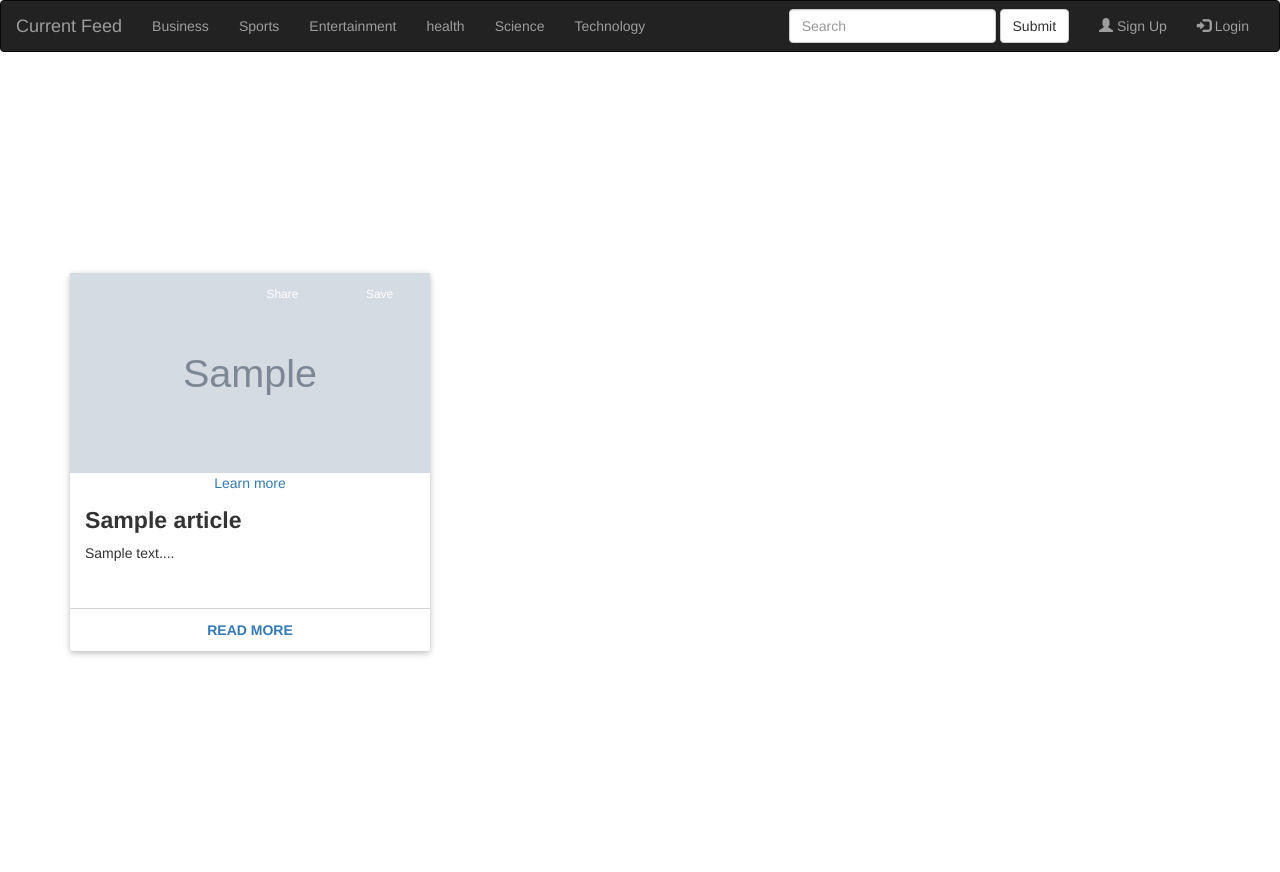
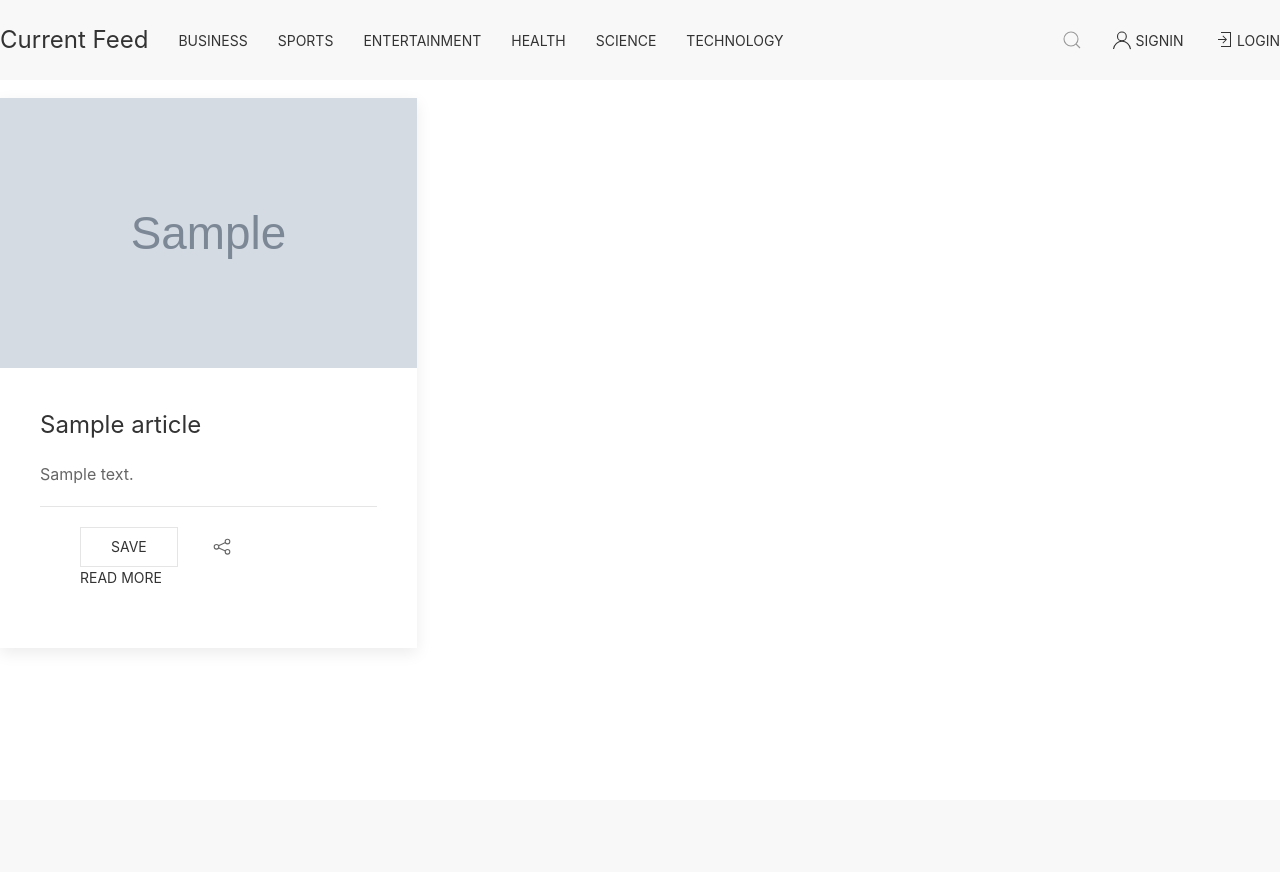
Before and after one commit to kulshreshtha19/Current-Feed, a Django app: template currentfeed/apidataget/templates/apidataget/front.html in a window 1280 px wide. After the commit the page ends 583 px from the top, so only its background shows below. Run offline with Django 3.2, Linux system fonts and the light colour scheme; the template is opened without the code that fills it: most values are stand-ins (such as "Sample title", 1, 10 or a date in 2020); grey boxes marked "Sample" are stand-in pictures; some libraries are stand-ins or nearby versions.

Commit message:
Modified Navbar and card Layout

```diff
--- a/currentfeed/apidataget/templates/apidataget/Nav.html
+++ b/currentfeed/apidataget/templates/apidataget/Nav.html
@@ -1,50 +1,54 @@
-<html lang="en">
+<html>
 <head>
-    <meta charset="UTF-8">
-    <meta name="viewport" content="width=device-width, initial-scale=1">
-    <link rel="stylesheet" href="https://maxcdn.bootstrapcdn.com/bootstrap/3.3.7/css/bootstrap.min.css">
-    <script src="https://ajax.googleapis.com/ajax/libs/jquery/3.3.1/jquery.min.js"></script>
-    <script src="https://maxcdn.bootstrapcdn.com/bootstrap/3.3.7/js/bootstrap.min.js"></script>
+        <link rel="stylesheet" href="https://cdnjs.cloudflare.com/ajax/libs/uikit/3.0.0-rc.20/css/uikit.min.css" />
+        <script src="https://cdnjs.cloudflare.com/ajax/libs/uikit/3.0.0-rc.20/js/uikit.min.js"></script>
+        <script src="https://cdnjs.cloudflare.com/ajax/libs/uikit/3.0.0-rc.20/js/uikit-icons.min.js"></script>
+        <script src="uikit/dist/js/uikit-icons.min.js"></script>
 </head>
 <body>
-    <nav class="navbar navbar-inverse">
-  <div class="container-fluid">
-    <div class="navbar-header">
-      <button type="button" class="navbar-toggle" data-toggle="collapse" data-target="#myNavbar">
-        <span class="icon-bar"></span>
-        <span class="icon-bar"></span>
-        <span class="icon-bar"></span>
-      </button>
-      <a class="navbar-brand" href="#">Current Feed</a>
+    <div uk-sticky="sel-target: .uk-navbar-container; cls-active: uk-navbar-sticky">
+        <nav class="uk-navbar-container" uk-navbar>
+                <div class="uk-navbar-left">
+                    <a class="uk-navbar-item uk-logo" href="#">Current Feed</a>
+                    <ul class="uk-navbar-nav">
+                        <li class="uk-active"><a href="{% url 'category' type='business' %}">Business</a></li>
+                        <li class="uk-active"><a href="{% url 'category' type='sports' %}">Sports</a></li>
+                        <li class="uk-active"><a href="{% url 'category' type='entertainment' %}">Entertainment</a></li>
+                        <li class="uk-active"><a href="{% url 'category' type='health' %}">Health</a></li>
+                        <li class="uk-active"><a href="{% url 'category' type='science' %}">Science</a></li>
+                        <li class="uk-active"><a href="{% url 'category' type='technology' %}">Technology</a></li>
+                    </ul>
+
                 </div>
-    <div class="collapse navbar-collapse" id="myNavbar">
-      <ul class="nav navbar-nav navbar-left">
-          <li><a href="{% url 'category' type='business' %}">Business</a></li>
-          <li><a href="{% url 'category' type='sports' %}">Sports</a></li>
-          <li><a href="{% url 'category' type='entertainment' %}">Entertainment</a></li>
-          <li><a href="{% url 'category' type='health' %}">health</a></li>
-          <li><a href="{% url 'category' type='science' %}">Science</a></li>
-          <li><a href="{% url 'category' type='technology' %}">Technology</a></li>
-      </ul>
-      <ul class="nav navbar-nav navbar-right">
-            <form class="navbar-form navbar-left" action="{% url 'search' %}" method="get">
-{#                {% csrf_token %}#}
-                <div class="form-group">
-                  <input type="text" class="form-control" placeholder="Search" name="var">
+
+                <div class="uk-navbar-right">
+                        <div>
+                                <a class="uk-navbar-toggle" href="#" uk-search-icon></a>
+                                <div class="uk-navbar-dropdown" uk-drop="mode: click; cls-drop: uk-navbar-dropdown; boundary: !nav">
+
+                                    <div class="uk-grid-small uk-flex-middle" uk-grid>
+                                        <div class="uk-width-expand">
+                                            <form class="uk-search uk-search-navbar uk-width-1-1" action="{% url 'search' %}" method="get">
+                                                {% csrf_token %}
+                                                <input class="uk-search-input" type="search" placeholder="Search..." name="var" autofocus>
+                                            </form>
                                         </div>
-                <button type="submit" class="btn btn-default">Submit</button>
-              </form>
-
+                                        <div class="uk-width-auto">
+                                            <a class="uk-navbar-dropdown-close" href="#" uk-close></a>
+                                        </div>
+                                    </div>
+                                </div>
+                            </div>
+                    <ul class="uk-navbar-nav">
                         {% if user.is_authenticated %}
-             <li><a href="{% url 'logout' %}"><span class="glyphicon glyphicon-user"></span> Logout({{ user }})</a></li>
+                            <li class="uk-active"><a href="{% url 'logout' %}"><span uk-icon="sign-out"></span>Logout({{ user }})</a></li>
                         {% else %}
-             <li><a href="{% url 'signup' %}"><span class="glyphicon glyphicon-user"></span> Sign Up</a></li>
-             <li><a href="{% url 'login' %}"><span class="glyphicon glyphicon-log-in"></span> Login</a></li>
+                            <li class="uk-active"><a href="{% url 'signup' %}"><span uk-icon="user"></span>Signin</a></li>
+                            <li class="uk-active"><a href="{% url 'login' %}"><span uk-icon="sign-in"></span>Login</a></li>
                         {% endif %}
                     </ul>
                 </div>
+            </nav>
     </div>
-</nav>
-
 </body>
 </html>
--- a/currentfeed/apidataget/templates/apidataget/front.html
+++ b/currentfeed/apidataget/templates/apidataget/front.html
@@ -1,42 +1,31 @@
 {% extends 'apidataget/home.html' %}
 
 {% block content %}
-<div class="row">
     {% for article in des %}
-{#          <div class="column">#}
-{#            <div class="card">#}
-{#                <p>{{ article.title }}</p>#}
-{#                <h5>Title description, Dec 7, 2017</h5>#}
-{#                <img src="{{ article.urlToImage }}" style="height: 100px">#}
-{#                <p>Some text..</p>#}
-{#                <p>{{ article.description|slice:":100"|add:"..."}}</p>#}
-{#            </div>#}
-{#          </div>#}
-
-                            <div class="col-xs-12 col-sm-4">
-                                        <div class="card">
-                                       <div class="image">
-                                        <img src="{{ article.urlToImage }}" style="height: 200px" />
-
-                                        <button class="save">Save</button>
-                                        <button class="share" onclick="" >Share</button>
-                                        <a href="manually" class="avia-slideshow-button avia-button avia-color-light avia-multi-slideshow-button" data-duration="800" data-easing="easeInOutQuad">Learn more</a>
-                                    </div>
-                                    <div class="card-content">
-                                        <h4 class="card-title">
-                                             {{ article.title }}
-                                        </h4>
-                                        <p class="" style="text-align: justify;height: 40px">
-                                            {{ article.description|slice:":100"|add:"..."}}
-                                        </p>
-                                    </div>
-                                    <div class="card-read-more">
-                                        <a href="{{ article.url }}" class="btn btn-link btn-block">
-                                            Read More
-                                        </a>
-                                    </div>
-                                </div>
+        {% if article.urlToImage != None and article.title != None and article.description != None and article.url != None%}
+            <div>
+                <div class="uk-card uk-card-default">
+                    <div class="uk-card-media-top">
+                        <img src="{{ article.urlToImage }}" alt="" style="height: 270px;width: 100%">
+                    </div>
+                    <div class="uk-card-body">
+                        <h3 class="uk-card-title">{{ article.title }}</h3>
+                        <p> {{ article.description}}</p>
+                        <div class="uk-card-footer uk-inline">
+                            <button class="uk-button uk-button-default">Save</button>
+                            <button class="uk-button" uk-icon="icon: social"></button>
+                            <div uk-dropdown>
+                                <ul class="uk-nav uk-dropdown-nav">
+                                    <li><a href="https://www.facebook.com/sharer.php?u={{ article.url }}"> facebook <span uk-icon="facebook"></span></a></li>
+                                    <li><a href="https://twitter.com/intent/tweet?url={{ article.url }}"> twitter <span uk-icon="twitter"></span></a></li>
+                                    <li><a href="https://www.linkedin.com/shareArticle?mini=true&url={{ article.url }}"> linkedin <span uk-icon="linkedin"></span></a></li>
+                                </ul>
                             </div>
+                            <a href="{{ article.url }}" class="uk-button uk-button-text">Read more</a>
+                        </div>
+                    </div>
+                </div>
+            </div>
+        {% endif %}
     {% endfor %}
-</div>
 {% endblock %}
--- a/currentfeed/apidataget/templates/apidataget/home.html
+++ b/currentfeed/apidataget/templates/apidataget/home.html
@@ -5,25 +5,19 @@
   <title>Current Feed</title>
   <meta charset="utf-8">
   <meta name="viewport" content="width=device-width, initial-scale=1">
-  <link rel="stylesheet" href="https://maxcdn.bootstrapcdn.com/bootstrap/3.3.7/css/bootstrap.min.css">
-  <script src="https://ajax.googleapis.com/ajax/libs/jquery/3.3.1/jquery.min.js"></script>
-  <script src="https://maxcdn.bootstrapcdn.com/bootstrap/3.3.7/js/bootstrap.min.js"></script>
-    <link rel="stylesheet" type="text/css" href="{% static 'apidataget/index.css' %}">
-    <link href="https://fonts.googleapis.com/css?family=Roboto:400,100,900">
-{#  <link rel="stylesheet" href="https://stackpath.bootstrapcdn.com/bootstrap/4.1.3/css/bootstrap.min.css" integrity="sha384-MCw98/SFnGE8fJT3GXwEOngsV7Zt27NXFoaoApmYm81iuXoPkFOJwJ8ERdknLPMO" crossorigin="anonymous">#}
+  <link rel="stylesheet" href="https://cdnjs.cloudflare.com/ajax/libs/uikit/3.0.0-rc.20/css/uikit.min.css" />
+    <script src="https://cdnjs.cloudflare.com/ajax/libs/uikit/3.0.0-rc.20/js/uikit.min.js"></script>
+    <script src="https://cdnjs.cloudflare.com/ajax/libs/uikit/3.0.0-rc.20/js/uikit-icons.min.js"></script>
+    <script src="uikit/dist/js/uikit-icons.min.js"></script>
 </head>
 <body>
 
 {% include "apidataget/Nav.html" %}
 
-<section class="wrapper">
-<div class="container-fostrap">
-    <div class="container">
+<div class="uk-child-width-1-3@m uk-grid-small uk-grid-match" style="margin-top: 18px" uk-grid>
             {% block content %}
             {% endblock %}
+</div>
 
-    </div>
-</div>
-</section>
 </body>
 </html>
```
Lines whose indentation alone changed are shown as unchanged.
